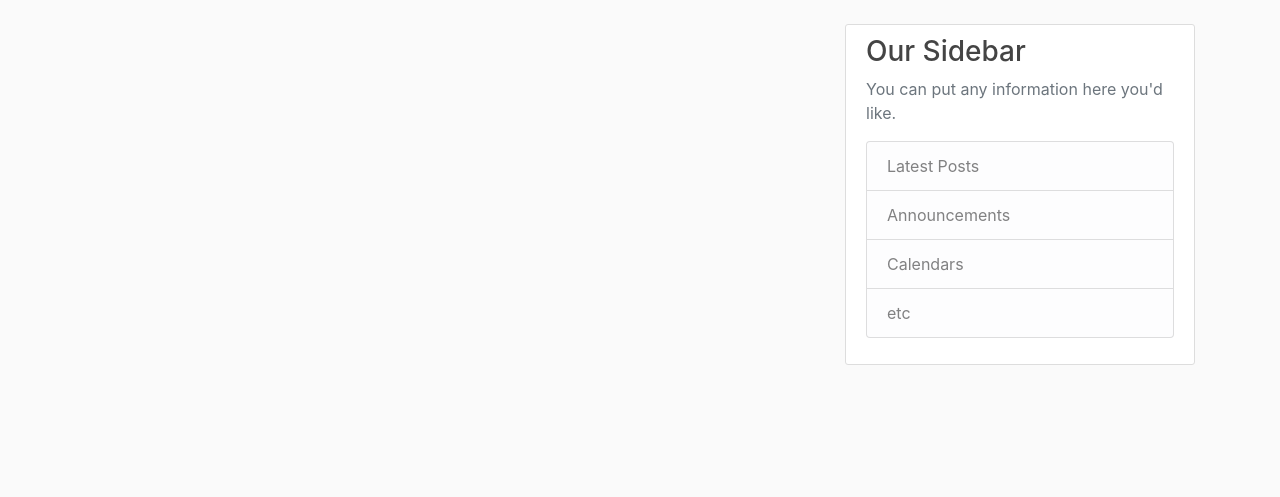
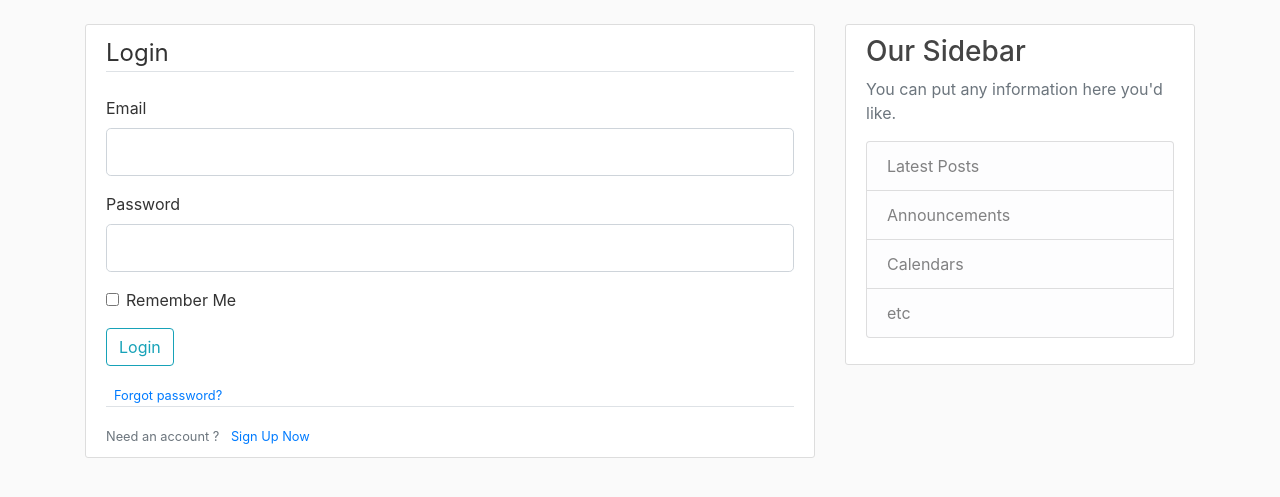
Before and after one commit to DorotheaVad/Flask_blog, a Flask app: page /login in a window 1280 px wide. Shown: the part 56-553 px from the top of the page. Run offline with Flask 3, Linux system fonts and the light colour scheme.

Commit message:
Some other changes

```diff
--- a/flask_blog.py
+++ b/flask_blog.py
@@ -24,9 +24,13 @@ def register():
         return redirect(url_for("home"))
     return render_template("register.html",title="Register",form=form)
 
-@app.route("/login")
+@app.route("/login",methods=["GET","POST"])
 def login():
     form=LoginForm()
+    if form.validate_on_submit():
+        if form.email.data=="admin@blog.com" and form.password.data=="password":
+            flash(f'Succesful login !',category="success")
+            return redirect(url_for("home"))
     return render_template("login.html",title="Login",form=form)
 
 if __name__=="__main__":
--- a/forms.py
+++ b/forms.py
@@ -13,6 +13,6 @@ class RegistrationForm(FlaskForm):
 class LoginForm(FlaskForm):
 
     email=StringField("Email",validators=[DataRequired(),Email()])
-    password=StringField("Password",validators=[DataRequired()])
+    password=PasswordField("Password",validators=[DataRequired()])
     remember=BooleanField("Remember Me")
     submit=SubmitField("Login")
--- a/templates/login.html
+++ b/templates/login.html
@@ -1,5 +1,68 @@
 {% extends "layout.html" %}
 
 {% block content %}
+<div class="content-section">
+    <form method="POST" action="">
+        {{ form.hidden_tag() }}
 
+        <fieldset class="form-group">
+            <legend class="border-bottom mb-4"> Login</legend>
+            <div class="form-group">
+
+                {{ form.email.label(class="form-control-label")}}
+                {% if form.email.errors %}
+
+                {{ form.email(class="form-control form-control-lg is-invalid")}}
+                <div class="invalid-feedback">
+                    {% for error in form.email.errors %}
+                        <span>{{ error }}</span>
+                    {% endfor %}
+                </div>
+
+                {% else %}
+                    {{ form.email(class="form-control form-control-lg")}}
+                {% endif %}
+
+            </div>
+            <div class="form-group">
+
+                {{ form.password.label(class="form-control-label")}}
+                {% if form.password.errors %}
+
+                    {{ form.password(class="form-control form-control-lg is-invalid")}}
+                    <div class="invalid-feedback">
+                        {% for error in form.password.errors %}
+                            <span>{{ error }}</span>
+                        {% endfor %}
+                    </div>
+
+
+                {% else %}
+                    {{ form.password(class="form-control form-control-lg")}}
+                {% endif %}
+
+            </div>
+
+            <div class="form-check">
+                {{ form.remember(class="form-check-input")}}
+                {{ form.remember.label(class="form-check-label")}}
+
+            </div>
+        </fieldset>
+
+        <div class="form-group">
+
+            {{ form.submit(class="btn btn-outline-info")}}
+
+        </div>
+        <small class="text-muted ml-2">
+            <a href="#">Forgot password?</a>
+        </small>
+    </form>
+    <div class="border-top pt-3">
+        <small class="text-muted">
+            Need an account ? <a class ="ml-2" href="{{url_for('register')}}">Sign Up Now</a>
+        </small>
+    </div>
+</div>
 {% endblock content %}
```
Also changed, not shown: templates/register.html (+51 -4 lines).
